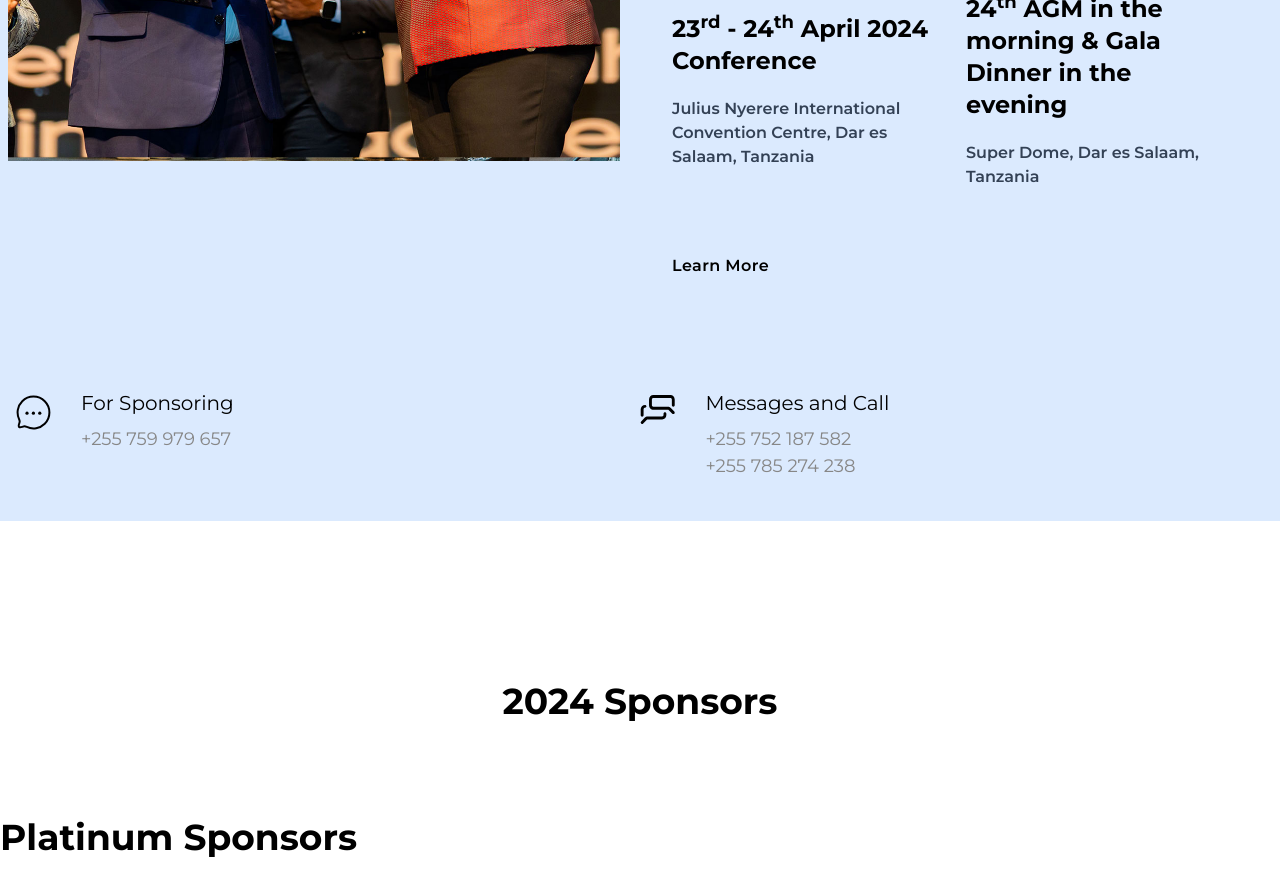
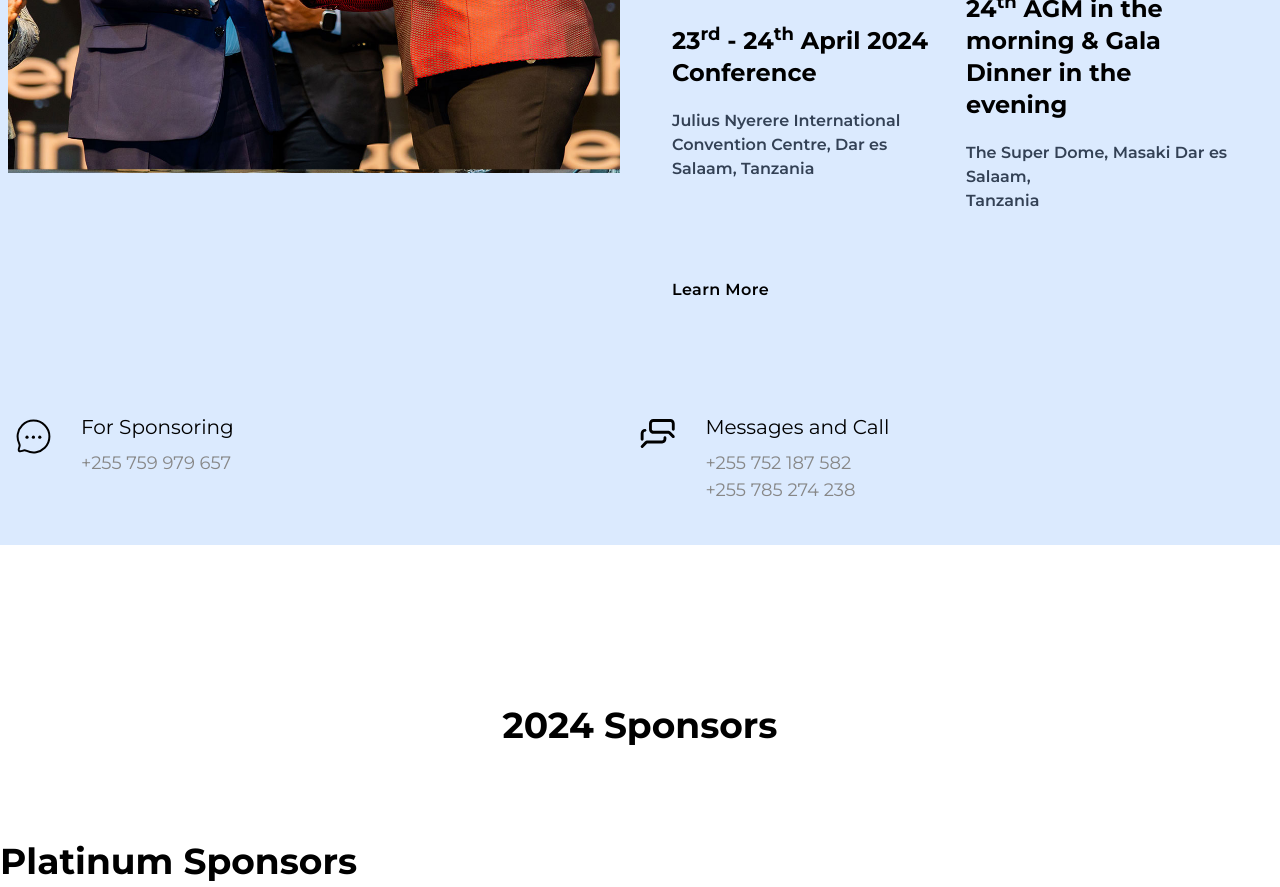
Before and after one commit to sammagafu/tspflanding, a Vue app: page / in a window 1280 px wide. Shown: the part 1720-2607 px from the top of the page. Built offline with nearby package versions, Linux system fonts and the light colour scheme.

Commit message:
final day change

```diff
--- a/src/views/HomeView.vue
+++ b/src/views/HomeView.vue
@@ -142,7 +142,7 @@ const timeRemaining = computed(() => april24th.value - now);
                 <div class="">
                   <h6 class="text-2xl font-bold mb-1">24<sup>th</sup> AGM in the morning & Gala Dinner in the evening
                   </h6>
-                  <p class="text-base font-semibold text-slate-700 py-4">Super Dome, Dar es Salaam, <br> Tanzania</p>
+                  <p class="text-base font-semibold text-slate-700 py-4">The Super Dome, Masaki Dar es Salaam, <br> Tanzania</p>
                 </div>
               </div>
 
```
